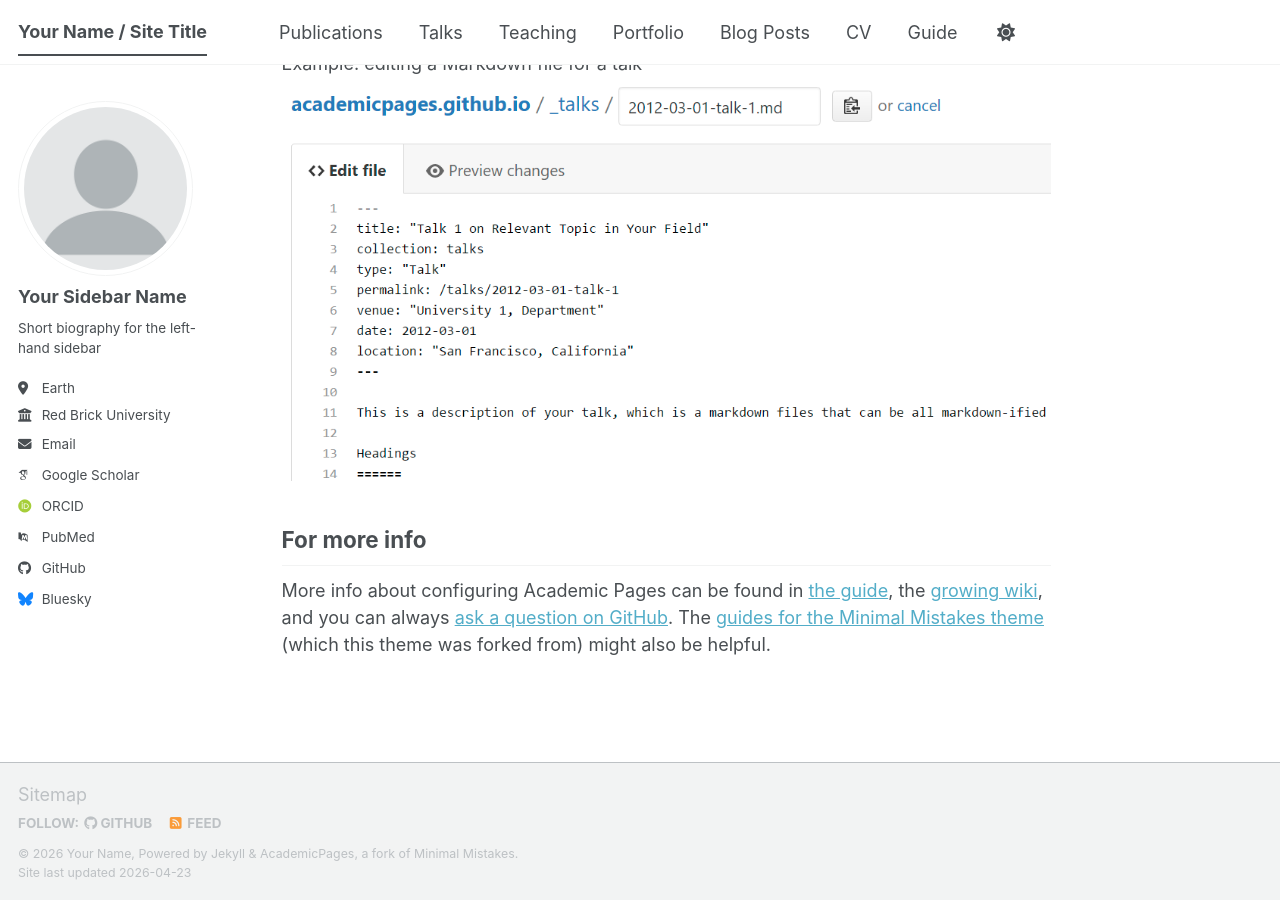
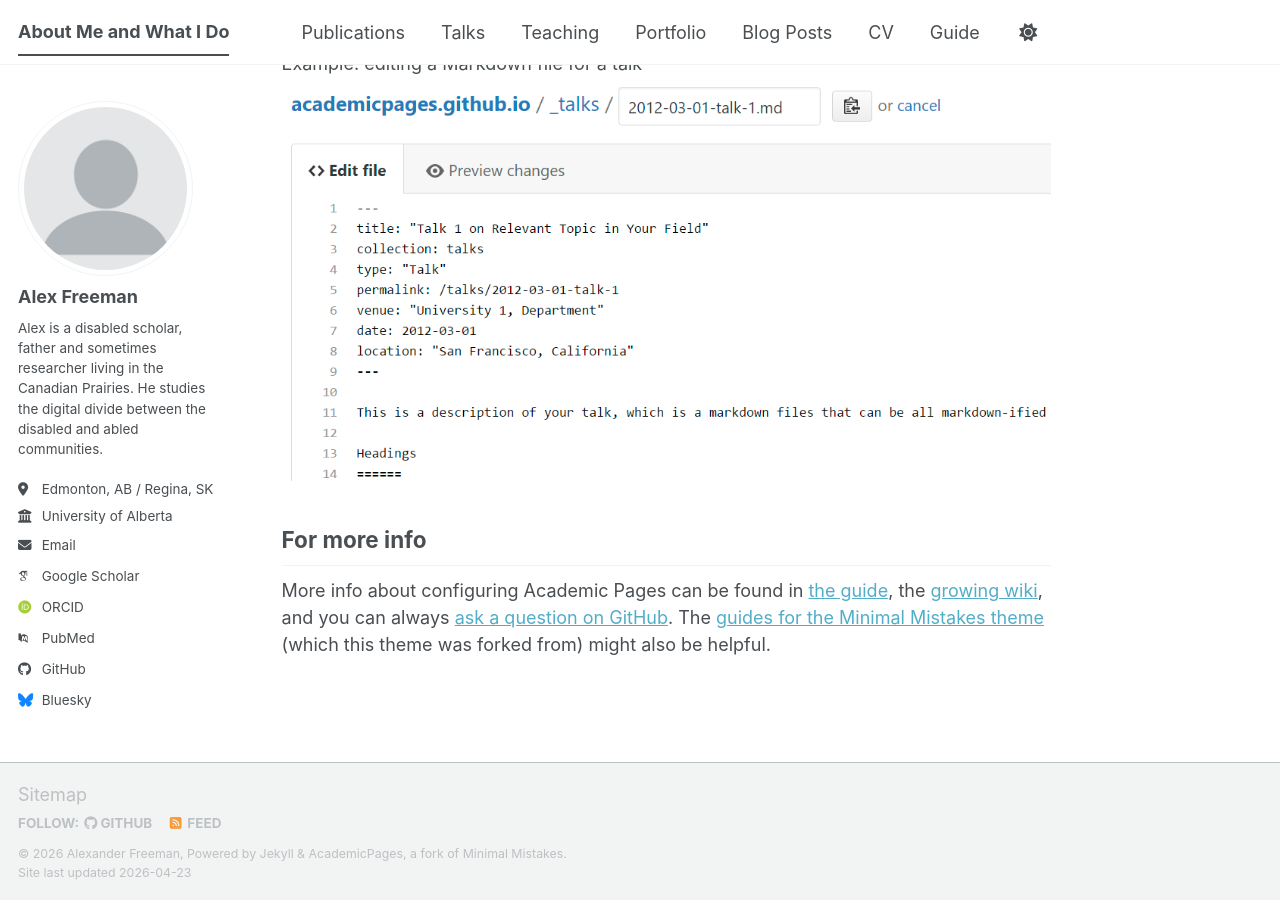
Before and after one commit to Rakk510/Me-Version-2, a Jekyll site: the page built from _pages/about.md, in a window 1280 px wide and 900 px high, scrolled down 2720 px. Built offline with Jekyll 4.4.1, drawn with Linux system fonts in a browser that asks for light colours; some web fonts are replaced; a script bundle is joined from its source files by our own code; library files that are not in the unit come from our copies.

Commit message:
Update _config.yml

```diff
--- a/_config.yml
+++ b/_config.yml
@@ -9,11 +9,11 @@
 # Basic Site Settings
 locale                   : "en-US"
 site_theme               : "default" # The available themes options are "default", "air", "sunrise", "mint", "dirt" and "contrast"
-title                    : "Your Name / Site Title"
+title                    : "About Me and What I Do"
 title_separator          : "-"
-name                     : &name "Your Name"
-description              : &description "Your Name's academic portfolio"   # Update this with a general description of your site, this is the default if not overridden by a page
-url                      : https://academicpages.github.io # The base hostname & protocol for your site e.g. "https://[your GitHub username].github.io",
+name                     : &name "Alexander Freeman"
+description              : &description "Alexander Freeman"   # Update this with a general description of your site, this is the default if not overridden by a page
+url                      : https://rakk510.github.io # The base hostname & protocol for your site e.g. "https://[your GitHub username].github.io",
                                                            # or if you already have some other page hosted on Github then use "https://[your GitHub username].github.io/[Your Repo Name]"
 baseurl                  : "" # the subpath of your site, e.g. "/blog"
 repository               : "academicpages/academicpages.github.io"
@@ -24,24 +24,24 @@ repository               : "academicpages/academicpages.github.io"
 author:
   # Biographic information
   avatar           : "profile.png"
-  name             : "Your Sidebar Name"
-  pronouns         : # example: "she/her"
-  bio              : "Short biography for the left-hand sidebar"
-  location         : "Earth"
-  employer         : "Red Brick University"
+  name             : "Alex Freeman"
+  pronouns         : # example: "He/Him"
+  bio              : "Alex is a disabled scholar, father and sometimes researcher living in the Canadian Prairies. He studies the digital divide between the disabled and abled communities."
+  location         : "Edmonton, AB / Regina, SK"
+  employer         : "University of Alberta"
   uri              : # URL
-  email            : "none@example.org"
+  email            : "alfreema@ualberta.ca"
 
   # Academic websites
   academia         : # URL
-  arxiv            : # URL - Update with the correct link to your profile
-  googlescholar    : "https://scholar.google.com/citations?user=PS_CX0AAAAAJ"
+  arxiv            : # URL
+  googlescholar    : ""
   inspire-hep      : # URL
   impactstory      : # URL
-  orcid            : "https://orcid.org/yourorcidurl"
+  orcid            : ""
   semantic         : # URL
   ssrn             : # URL
-  pubmed           : "https://www.ncbi.nlm.nih.gov/pubmed/?term=john+snow"
+  pubmed           : ""
   researchgate     : # URL
   scopus           : # URL
   zotero           : # URL
@@ -57,7 +57,7 @@ author:
 
   # Social media
   artstation       : # Username
-  bluesky          : "bsky.app" # Replace this with you Bluesky username
+  bluesky          : "" # Replace this with you Bluesky username
   facebook         : # Username
   flickr           : # Username
   foursquare       : # Username
```
